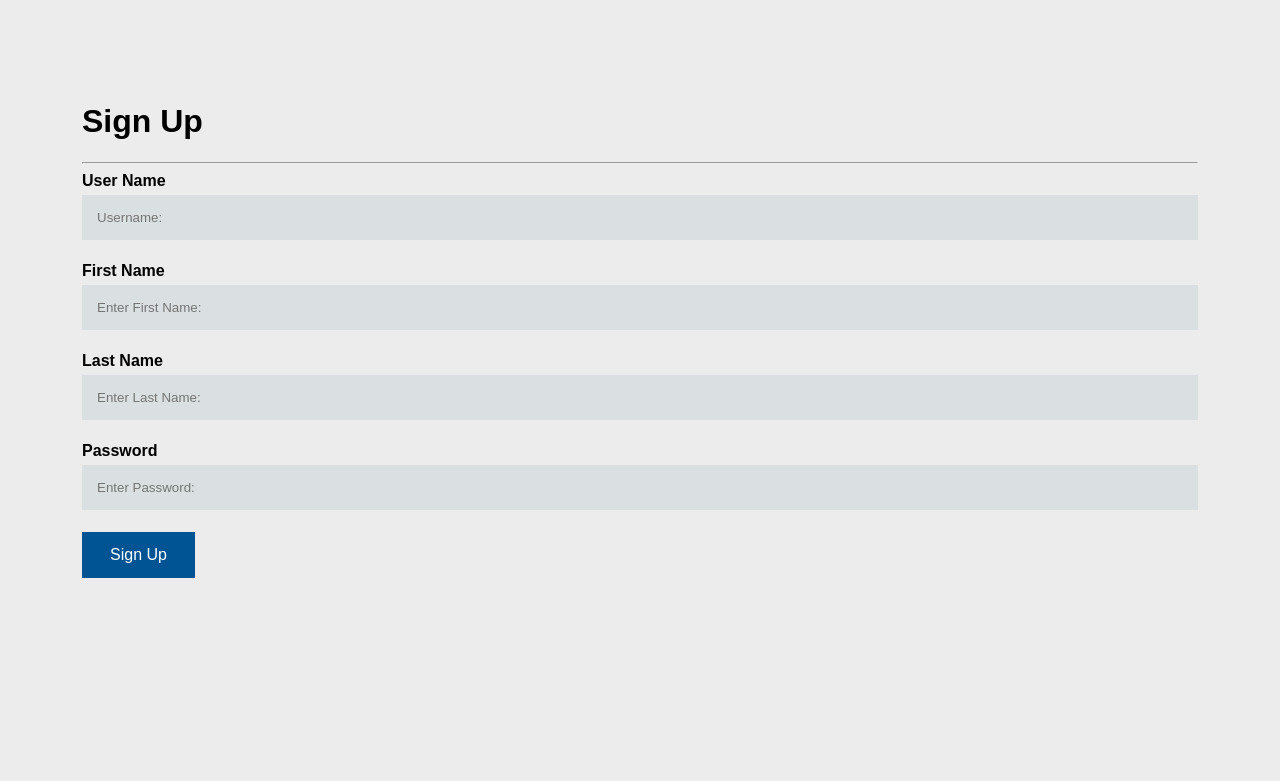
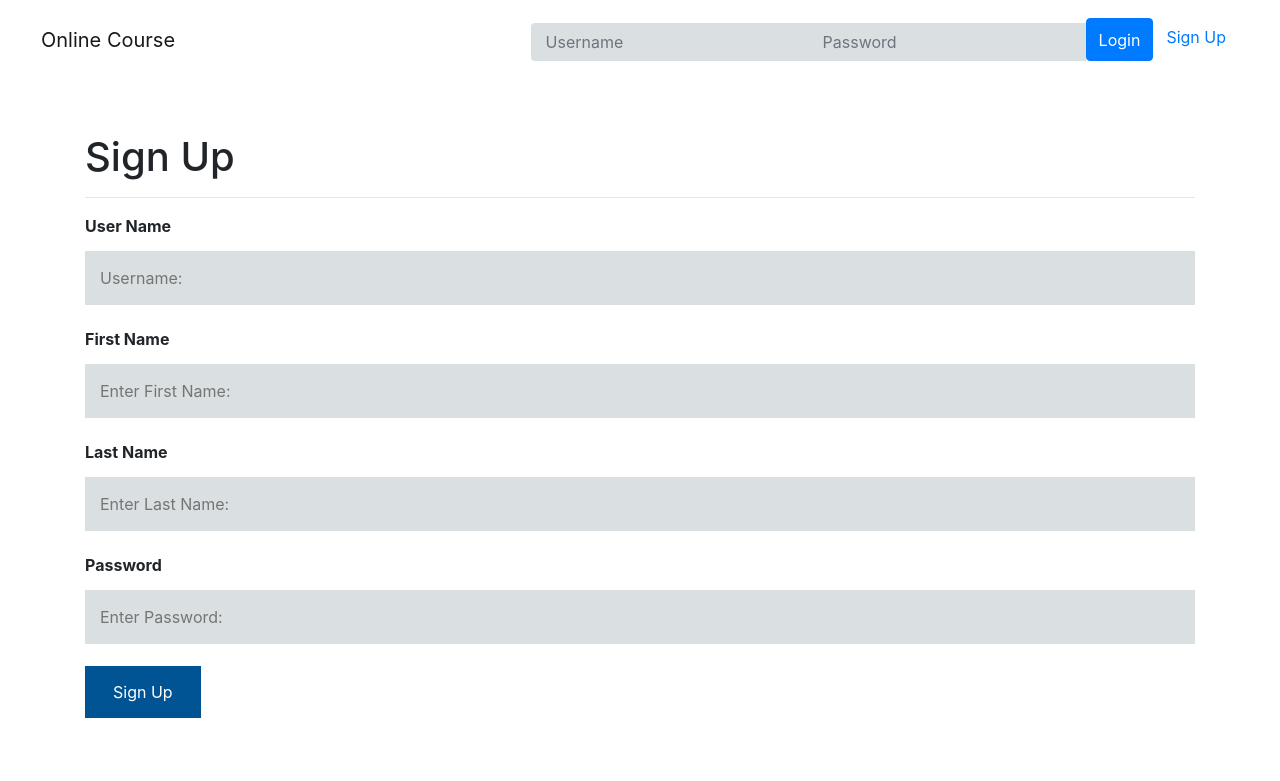
Before and after one commit to Freedisch/Django-app, a Django app: page /onlinecourse/registration/ in a window 1280 px wide. Shown: the top 781 px of the page. Run offline with Django 3.2, Linux system fonts and the light colour scheme; some libraries are stand-ins or nearby versions.

Commit message:
Boobstrap nav bar

```diff
--- a/App2/lab2_template/onlinecourse/templates/onlinecourse/user_registration.html
+++ b/App2/lab2_template/onlinecourse/templates/onlinecourse/user_registration.html
@@ -4,8 +4,38 @@
     <meta charset="UTF-8">
     {% load static %}
     <link rel="stylesheet" type="text/css" href="{% static 'onlinecourse/course.css' %}">
+    <link rel="stylesheet" href="https://maxcdn.bootstrapcdn.com/bootstrap/4.5.2/css/bootstrap.min.css">
 </head>
 <body>
+<!--Navbar-->
+<nav class="navbar navbar-light bg-ligth">
+    <div class="container-fluid">
+        <div class="navbar-header">
+            <a href="{% url 'onlinecourse:popular_course_list' %}" class="navbar-brand">Online Course</a>
+        </div>
+        <ul class="nav navbar-nav navbar-right">
+            {% if user.is_authenticated %}
+            <li>
+                <a href="#" class="btn btn-link">{{ user.first_name }}({{ user.username}})</a>
+                <a href="{% url 'onlinecourse:logout' %}" class="btn btn-link">Logout</a>
+            </li>
+            {% else %}
+            <li>
+                <form action="{% url 'onlinecourse:login' %}" method="post" class="form-inline">
+                    {% csrf_token %}
+                    <div class="input-group">
+                        <input type="text" class="form-control" placeholder="Username" name="username">
+                        <input type="password" class="form-control" placeholder="Password" name="psw" >
+                        <button class="btn btn-primary" type="submit">Login</button>
+                        <a href="{% url 'onlinecourse:registration' %}" class="btn btn-link">Sign Up</a>
+                    </div>
+                </form>
+            </li>
+            {% endif %}
+        </ul>
+    </div>
+</nav>
+<!--Comment-->
 <!--- Add a registration form here  --->
     <form action="{% url 'onlinecourse:registration' %}" method="post">
         <div class="container">
```
